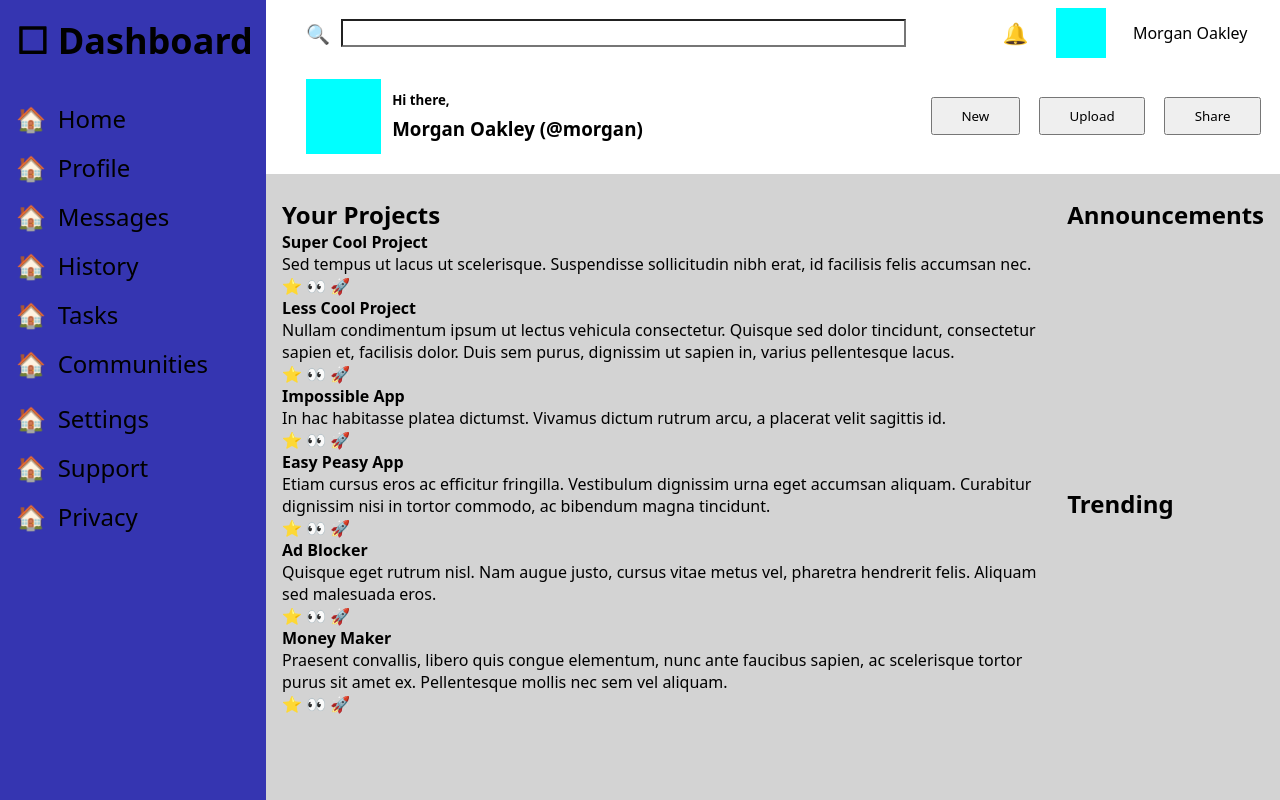
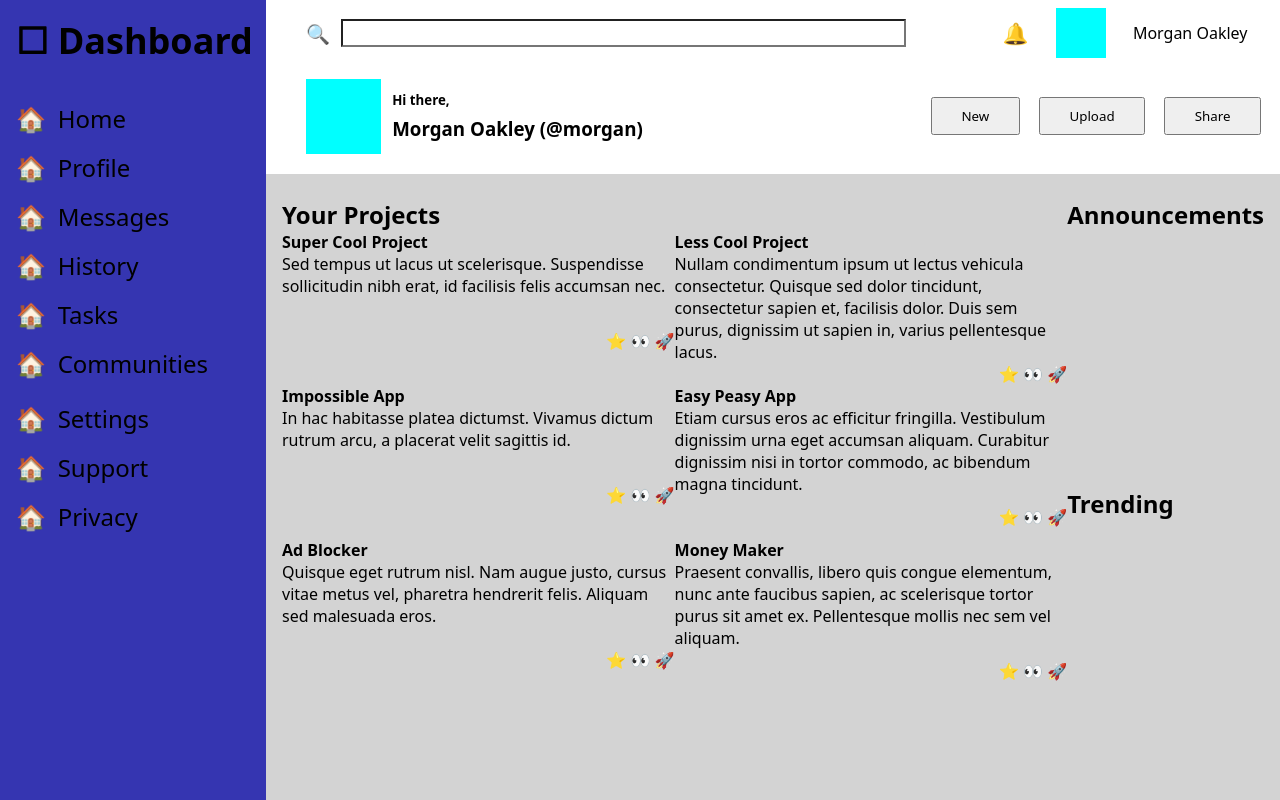
Before and after one commit to rtamb0/admin-dashboard, a plain HTML site: page index.html in a window 1280 px wide. Drawn offline with Linux system fonts and the light colour scheme.

Commit message:
Layout the project section accordingly

```diff
--- a/style.css
+++ b/style.css
@@ -132,3 +132,17 @@ section {
 .project {
     grid-row: 1 / 3;
 }
+
+.project-container {
+    display: grid;
+    grid-auto-rows: 1fr;
+    grid-template-columns: repeat(auto-fit, minmax(350px, 1fr));
+}
+
+.project-cards {
+    display: grid;
+}
+
+.project-buttons {
+    justify-self: end;
+}
```
